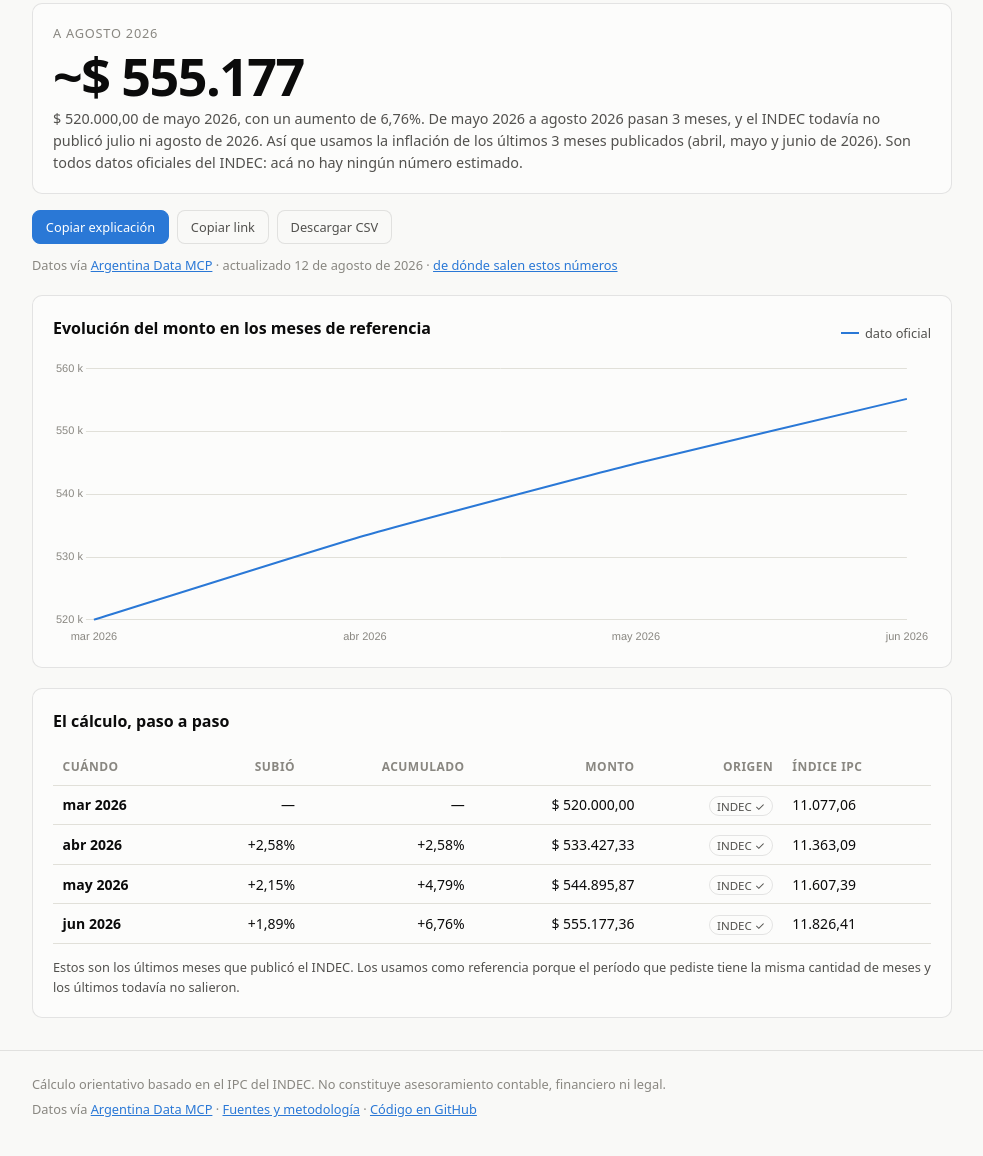
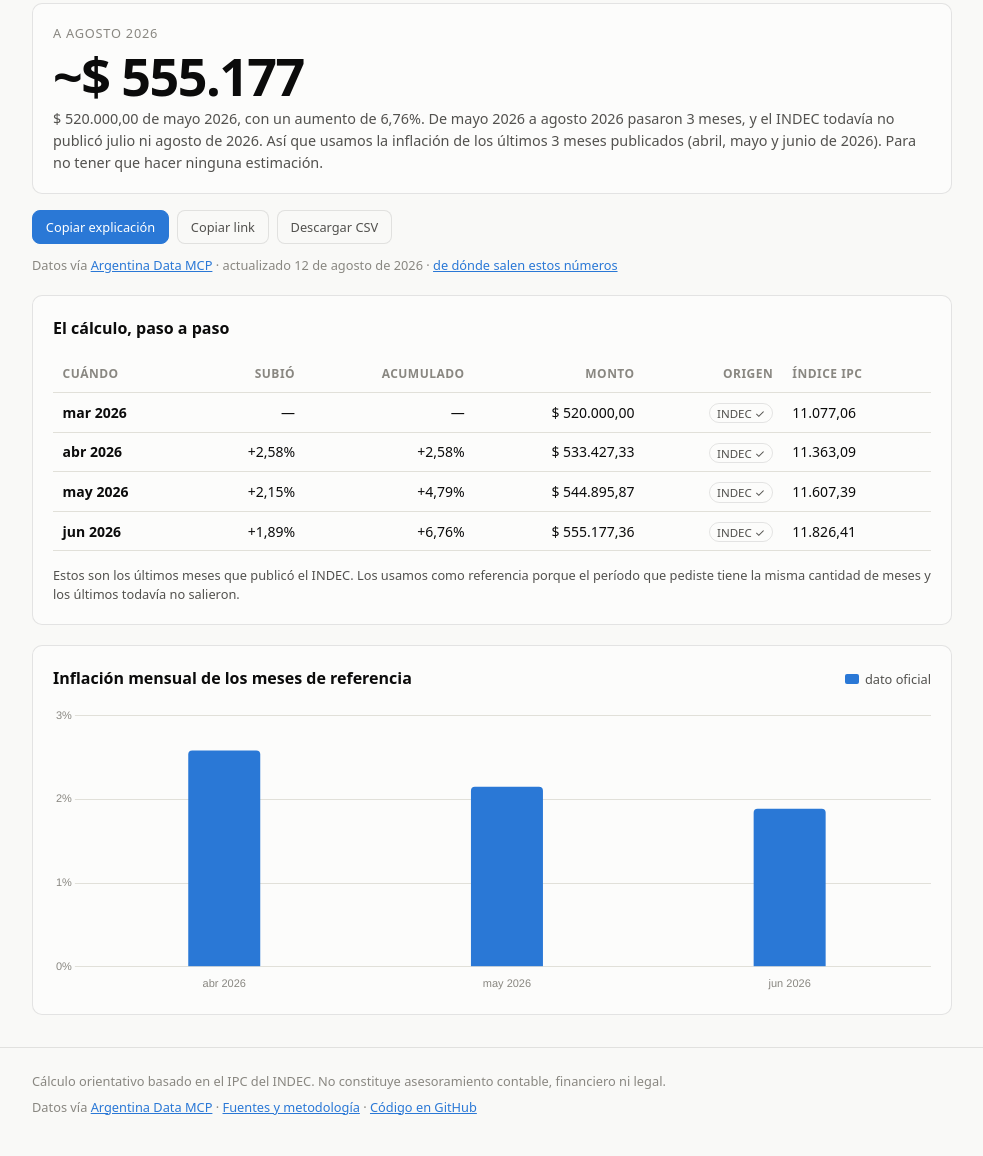
Before and after one commit to abenassi/calculadora-inflacion-ar, a website built with Vite: page index.html in a window 1280 px wide. Shown: the part 372-1528 px from the top of the page, without its empty margins (148-1131 px from the left). Built offline with nearby package versions, Linux system fonts and the light colour scheme.

Commit message:
Grafica la inflación mensual en barras, al final de la página
El gráfico mostraba la evolución del monto y no decía nada: un monto
ajustado por inflación siempre sube, así que la curva tenía la misma
forma para cualquier consulta. Lo que la persona necesita para defender
el porcentaje que aplicó es cuánto subió cada mes, y eso ahora se ve:
barras de la variación mensual del IPC de los meses que entraron en el
cálculo.

Como efecto lateral queda visible algo que el texto decía pero no se
mostraba: en `repite_ultimo` todas las barras estimadas tienen la misma
altura, porque son la última variación publicada repetida. Y en períodos
largos se lee la desinflación de un vistazo.

Las barras estimadas van con trama diagonal en vez de un color distinto,
así la distinción sobrevive al daltonismo y a la impresión en blanco y
negro. Las muestras de la leyenda replican ese relleno.

El panel pasa al final: primero el número, después el desglose, y el
gráfico como respaldo visual de lo que la tabla ya dice.

Correcciones al texto que se copia: "Inflación acumulada" en vez de
"Variación acumulada", "pasaron" en vez de "pasan", cierre más corto, y
se deja de repetir el monto y el porcentaje en el párrafo final, que ya
estaban en las dos primeras líneas. Para eso `explicar` se parte en
`resumir` + `explicarMetodo`; la tarjeta sigue mostrando los dos juntos.

```diff
--- a/index.html
+++ b/index.html
@@ -112,21 +112,6 @@
         </p>
       </section>
 
-      <section class="tarjeta panel" id="panel-grafico">
-        <div class="panel__cabecera">
-          <h2 id="titulo-grafico">Evolución del monto</h2>
-          <p class="leyenda-inline">
-            <span class="muestra muestra--oficial" aria-hidden="true"></span> dato oficial
-            <span id="leyenda-estimado"
-              ><span class="muestra muestra--estimado" aria-hidden="true"></span> estimado</span
-            >
-          </p>
-        </div>
-        <div class="grafico">
-          <canvas id="grafico" role="img" aria-label="Evolución del monto ajustado por inflación"></canvas>
-        </div>
-      </section>
-
       <section class="tarjeta panel">
         <div class="panel__cabecera">
           <h2 id="titulo-tabla">El cálculo, paso a paso</h2>
@@ -154,6 +139,25 @@
         </div>
         <p class="pie-tabla" id="pie-tabla"></p>
       </section>
+
+      <section class="tarjeta panel" id="panel-grafico">
+        <div class="panel__cabecera">
+          <h2 id="titulo-grafico">Inflación mensual</h2>
+          <p class="leyenda-inline">
+            <span class="muestra muestra--oficial" aria-hidden="true"></span> dato oficial
+            <span id="leyenda-estimado"
+              ><span class="muestra muestra--estimado" aria-hidden="true"></span> estimado</span
+            >
+          </p>
+        </div>
+        <div class="grafico">
+          <canvas
+            id="grafico"
+            role="img"
+            aria-label="Inflación mensual del IPC en los meses usados para el cálculo"
+          ></canvas>
+        </div>
+      </section>
     </main>
 
     <footer class="pie">
--- a/src/styles.css
+++ b/src/styles.css
@@ -382,16 +382,28 @@ button:focus-visible {
   gap: 0.4rem;
 }
 
+/*
+ * Las muestras replican el relleno de las barras, no un trazo: desde que el
+ * gráfico es de barras, una rayita no se parecía a nada de lo que hay abajo.
+ */
 .muestra {
   display: inline-block;
-  width: 18px;
-  height: 0;
-  border-top: 2px solid var(--series-1);
+  width: 14px;
+  height: 10px;
+  border-radius: 2px;
+  background: var(--series-1);
+  vertical-align: -1px;
 }
 
 .muestra--estimado {
-  border-top-style: dashed;
   margin-left: 0.6rem;
+  background: repeating-linear-gradient(
+    45deg,
+    var(--series-1) 0 2px,
+    var(--surface-1) 2px 5px
+  );
+  outline: 1px solid var(--series-1);
+  outline-offset: -1px;
 }
 
 .acciones {
--- a/src/ui/chart.ts
+++ b/src/ui/chart.ts
@@ -1,31 +1,34 @@
 /**
- * Gráfico de la evolución del monto.
+ * Gráfico de la inflación mensual del IPC en los meses que entraron en el cálculo.
+ *
+ * Antes graficaba la evolución del monto, y no decía nada: un monto ajustado por
+ * inflación siempre sube, así que la curva era la misma forma para cualquier
+ * consulta. Lo que sí varía —y lo que la persona necesita para defender el
+ * porcentaje que aplicó— es cuánto subió cada mes.
  *
  * Una sola serie, así que no lleva caja de leyenda: el título nombra qué se está
- * viendo. Lo único que hay que distinguir dentro de la serie es el tramo oficial
- * del proyectado, y eso va por trazo (continuo vs punteado) además de por la
- * leyenda inline del encabezado — nunca por color solo.
+ * viendo. Lo único que hay que distinguir dentro de la serie es el mes oficial del
+ * estimado, y eso va por trama diagonal además de por la leyenda inline del
+ * encabezado — nunca por color solo.
  *
  * Colores tomados de la paleta de referencia (slot categórico 1), validados contra
  * ambas superficies con el validador del skill de dataviz.
  */
 
 import {
+  BarController,
+  BarElement,
   CategoryScale,
   Chart,
-  Filler,
   LinearScale,
-  LineController,
-  LineElement,
-  PointElement,
   Tooltip,
 } from "chart.js";
 
 import type { Resultado } from "../engine/types.js";
 import { abreviarPunto } from "../engine/mes.js";
-import { pesos, porcentaje } from "./format.js";
+import { porcentaje } from "./format.js";
 
-Chart.register(CategoryScale, LinearScale, LineController, LineElement, PointElement, Filler, Tooltip);
+Chart.register(CategoryScale, LinearScale, BarController, BarElement, Tooltip);
 
 type Tokens = {
   serie: string;
@@ -47,40 +50,71 @@ function tokens(): Tokens {
   };
 }
 
+/**
+ * Trama diagonal para las barras estimadas.
+ *
+ * La distinción oficial/estimado no puede depender del color: es lo que separa un
+ * dato de una cuenta nuestra. Con trama sobrevive al daltonismo, a la impresión en
+ * blanco y negro y al modo de alto contraste.
+ */
+function trama(color: string, fondo: string): CanvasPattern | string {
+  const tile = document.createElement("canvas");
+  tile.width = 6;
+  tile.height = 6;
+  const ctx = tile.getContext("2d");
+  if (!ctx) return color;
+
+  ctx.fillStyle = fondo;
+  ctx.fillRect(0, 0, 6, 6);
+  ctx.strokeStyle = color;
+  ctx.lineWidth = 2;
+  ctx.beginPath();
+  // Tres trazos: el central más los dos que cierran el calce con la baldosa
+  // vecina, para que la diagonal no se corte en los bordes del patrón.
+  ctx.moveTo(0, 6);
+  ctx.lineTo(6, 0);
+  ctx.moveTo(-1, 1);
+  ctx.lineTo(1, -1);
+  ctx.moveTo(5, 7);
+  ctx.lineTo(7, 5);
+  ctx.stroke();
+
+  return ctx.createPattern(tile, "repeat") ?? color;
+}
+
 let grafico: Chart | null = null;
 
 export function dibujar(canvas: HTMLCanvasElement, r: Resultado): void {
   const t = tokens();
-  const filas = r.desglose;
-  const primerProyectado = filas.findIndex((f) => f.esProyeccion);
+  // La primera fila es el punto de origen: no tiene variación propia, sólo fija el
+  // monto de partida. Graficarla como una barra en cero sería una lectura falsa.
+  const filas = r.desglose.slice(1);
+  const estimada = trama(t.serie, t.superficie);
 
   grafico?.destroy();
   grafico = new Chart(canvas, {
-    type: "line",
+    type: "bar",
     data: {
       labels: filas.map((f) => abreviarPunto(f.punto)),
       datasets: [
         {
-          label: "Monto ajustado",
-          data: filas.map((f) => f.monto),
+          label: "Inflación mensual",
+          data: filas.map((f) => f.varMensualPct ?? 0),
+          backgroundColor: filas.map((f) => (f.esProyeccion ? estimada : t.serie)),
           borderColor: t.serie,
-          backgroundColor: "transparent",
-          borderWidth: 2,
-          pointRadius: 0,
-          // 10px de diámetro al pasar el mouse: blanco de sobra para el puntero.
-          pointHoverRadius: 5,
-          pointHoverBackgroundColor: t.serie,
-          // Anillo de superficie de 2px sobre la marca, para que el punto no se
-          // funda con la línea ni con la grilla.
-          pointHoverBorderColor: t.superficie,
-          pointHoverBorderWidth: 2,
-          tension: 0.15,
-          segment: {
-            // El tramo proyectado va punteado. Es la distinción que da sentido al
-            // producto entero, así que no puede depender del color.
-            borderDash: (ctx) =>
-              primerProyectado > 0 && ctx.p1DataIndex >= primerProyectado ? [5, 4] : undefined,
-          },
+          borderWidth: filas.map((f) => (f.esProyeccion ? 1 : 0)),
+          // Punta redondeada del lado del dato; el extremo apoyado en la línea de
+          // cero queda recto. Con deflación la barra baja y Chart.js invierte el
+          // lado sin que haya que hacer nada.
+          borderRadius: 4,
+          borderSkipped: "start",
+          // Con tres o cuatro meses, barras finas quedan como islas en un
+          // panel vacío. El tope alto las deja legibles sin deformarlas cuando
+          // el período es largo.
+          maxBarThickness: 72,
+          // 2px de superficie entre barras vecinas.
+          categoryPercentage: 0.8,
+          barPercentage: 0.9,
         },
       ],
     },
@@ -101,9 +135,9 @@ export function dibujar(canvas: HTMLCanvasElement, r: Resultado): void {
             },
             label: (item) => {
               const fila = filas[item.dataIndex]!;
-              const partes = [pesos(fila.monto)];
+              const partes = [`Inflación del mes: ${porcentaje(fila.varMensualPct ?? 0)}`];
               if (fila.acumuladoPct !== null) {
-                partes.push(`${porcentaje(fila.acumuladoPct)} desde el origen`);
+                partes.push(`${porcentaje(fila.acumuladoPct)} acumulado`);
               }
               return partes;
             },
@@ -114,17 +148,21 @@ export function dibujar(canvas: HTMLCanvasElement, r: Resultado): void {
         x: {
           grid: { display: false },
           border: { color: t.grilla },
-          ticks: { color: t.eje, maxRotation: 0, autoSkipPadding: 16, font: { size: 11 } },
+          ticks: { color: t.eje, maxRotation: 0, autoSkipPadding: 12, font: { size: 11 } },
         },
         y: {
+          // Siempre desde cero: es una tasa, y recortar la base exagera
+          // visualmente diferencias de décimas.
+          beginAtZero: true,
           grid: { color: t.grilla },
           border: { display: false },
           ticks: {
             color: t.eje,
             font: { size: 11 },
             maxTicksLimit: 6,
+            // Los ticks son valores redondos: "1%" se lee mejor que "1,00%".
             callback: (v) =>
-              new Intl.NumberFormat("es-AR", { notation: "compact" }).format(Number(v)),
+              `${new Intl.NumberFormat("es-AR", { maximumFractionDigits: 1 }).format(Number(v))}%`,
           },
         },
       },
--- a/src/ui/main.ts
+++ b/src/ui/main.ts
@@ -160,26 +160,32 @@ function plural(n: number, singular: string, plural: string): string {
   return n === 1 ? singular : plural;
 }
 
+/** El resultado dicho en una línea, antes de explicar de dónde sale. */
+function resumir(r: Resultado): string {
+  return `${pesos(r.monto)} de ${nombrarPunto(r.desde)}, con ${frasearVariacion(r.variacionPct)}.`;
+}
+
 /**
- * El párrafo que explica cómo se llegó al número.
+ * Por qué el número es ese y con qué meses se calculó.
  *
  * Es lo único que separa un resultado defendible de un número que apareció solo.
  * Tiene que nombrar los meses concretos que se usaron, siempre.
+ *
+ * Va separado de `resumir` porque el texto que se copia ya trae el monto y el
+ * porcentaje en sus primeras dos líneas: repetirlos ahí lee como un error.
  */
-function explicar(r: Resultado): string {
-  const encabezado = `${pesos(r.monto)} de ${nombrarPunto(r.desde)}, con ${frasearVariacion(r.variacionPct)}.`;
-
+function explicarMetodo(r: Resultado): string {
   switch (r.metodo.tipo) {
     case "directo":
-      return `${encabezado} Todos los meses del cálculo son datos oficiales ya publicados por el INDEC.`;
+      return "Todos los meses del cálculo son datos oficiales ya publicados por el INDEC.";
 
     case "ventana_reciente": {
       const { mesesDelPeriodo, mesesSinPublicar } = r.metodo;
       const contexto =
-        `${encabezado} De ${nombrarPunto(r.desde)} a ${nombrarPunto(r.hasta)} ` +
-        `${plural(mesesDelPeriodo, "pasa 1 mes", `pasan ${mesesDelPeriodo} meses`)}, y el INDEC ` +
+        `De ${nombrarPunto(r.desde)} a ${nombrarPunto(r.hasta)} ` +
+        `${plural(mesesDelPeriodo, "pasó 1 mes", `pasaron ${mesesDelPeriodo} meses`)}, y el INDEC ` +
         `todavía no publicó ${frasearMeses(mesesSinPublicar, "ni")}. `;
-      const cierre = "Son todos datos oficiales del INDEC: acá no hay ningún número estimado.";
+      const cierre = "Para no tener que hacer ninguna estimación.";
 
       // En modo por día las filas son fechas, no meses: enumerar sus meses
       // duplicaría el del extremo. Se nombra el tramo por sus puntas, que además
@@ -203,13 +209,18 @@ function explicar(r: Resultado): string {
       const { mesesEstimados, tasaMensualPct, mesBase } = r.metodo;
       const n = mesesEstimados.length;
       return (
-        `${encabezado} El INDEC todavía no publicó ${frasearMeses(mesesEstimados, "ni")}, ` +
+        `El INDEC todavía no publicó ${frasearMeses(mesesEstimados, "ni")}, ` +
         `y el período llega más allá del mes en curso, así que ` +
         `${plural(n, "ese mes se estima", "esos meses se estiman")} repitiendo la última ` +
         `inflación publicada, la de ${nombrarMes(mesBase)} (${porcentaje(tasaMensualPct)}).`
       );
     }
   }
+}
+
+/** El párrafo completo de la tarjeta: el resultado más su justificación. */
+function explicar(r: Resultado): string {
+  return `${resumir(r)} ${explicarMetodo(r)}`;
 }
 
 /** El pie de la tabla, que dice qué está mirando el lector. */
@@ -244,8 +255,8 @@ function pintarResultado(r: Resultado): void {
   // del período pedido: el título lo dice para que nadie lea mal las fechas.
   el("titulo-grafico").textContent =
     r.metodo.tipo === "ventana_reciente"
-      ? "Evolución del monto en los meses de referencia"
-      : "Evolución del monto";
+      ? "Inflación mensual de los meses de referencia"
+      : "Inflación mensual";
   el("rotulo-principal").textContent = `A ${nombrarPunto(r.hasta)}`;
   el("cifra-principal").textContent =
     r.metodo.tipo === "directo" ? pesosRedondo(r.montoAjustado) : `~${pesosRedondo(r.montoAjustado)}`;
@@ -315,7 +326,7 @@ function armarExplicacion(r: Resultado): string {
     `${pesos(r.monto)} de ${nombrarPunto(r.desde)} equivalen a ` +
       `${r.metodo.tipo === "directo" ? "" : "unos "}${pesosRedondo(r.montoAjustado)} ` +
       `en ${nombrarPunto(r.hasta)}.`,
-    `Variación acumulada: ${porcentaje(r.variacionPct)} (inflación oficial, IPC del INDEC).`,
+    `Inflación acumulada: ${porcentaje(r.variacionPct)} (IPC del INDEC).`,
     "",
     r.metodo.tipo === "ventana_reciente" ? "Meses usados:" : "Mes a mes:",
   ];
@@ -325,7 +336,7 @@ function armarExplicacion(r: Resultado): string {
     lineas.push(`- ${abreviarPunto(f.punto)}: ${porcentaje(f.varMensualPct ?? 0)} (${etiqueta})`);
   }
 
-  lineas.push("", explicar(r));
+  lineas.push("", explicarMetodo(r));
   lineas.push("", `Fuente: IPC Nivel General Nacional, INDEC. Calculado en ${location.href}`);
   return lineas.join("\n");
 }
```
Also changed, not shown: docs/superpowers/specs/2026-08-12-calculadora-inflacion-design.md (+9 -2 lines).
